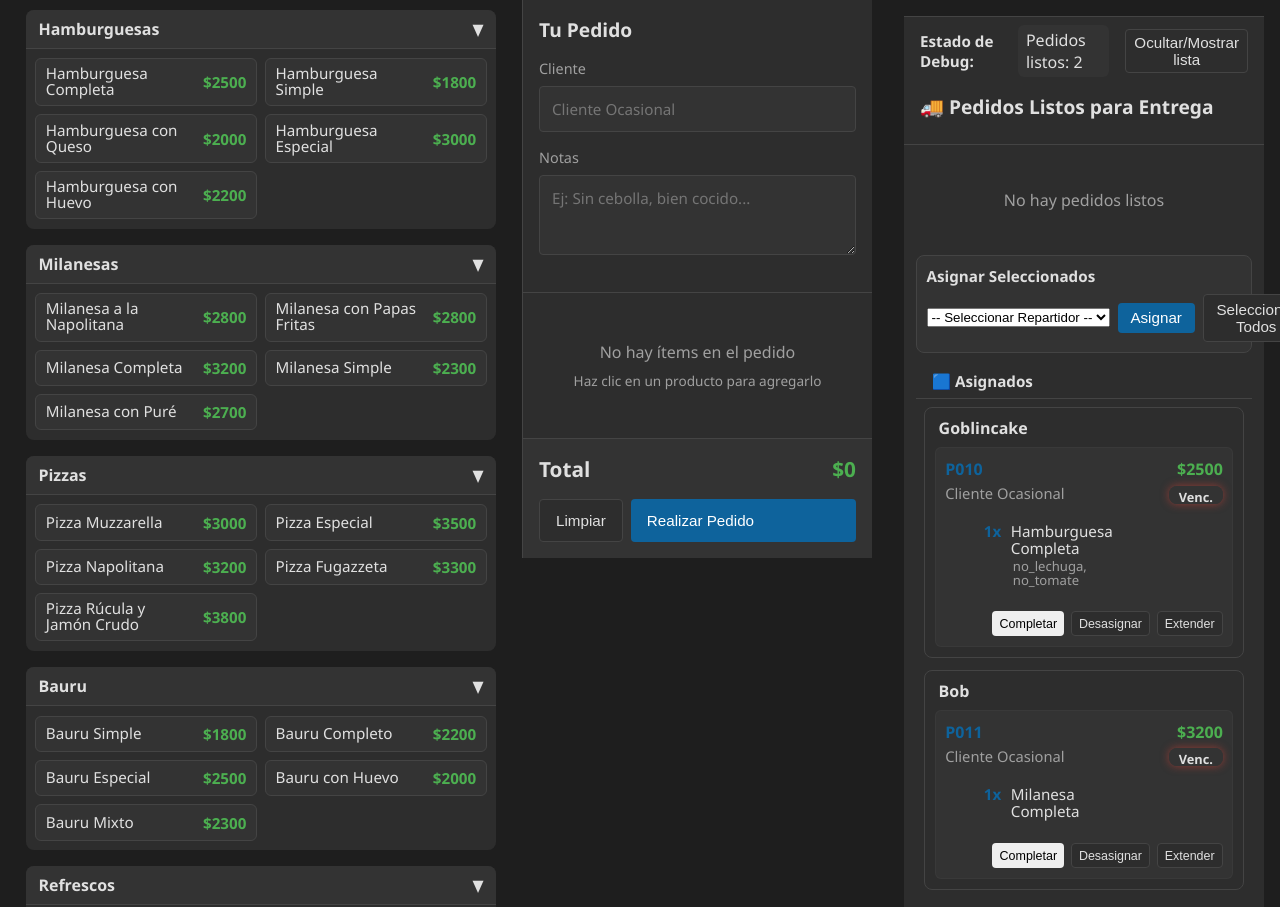
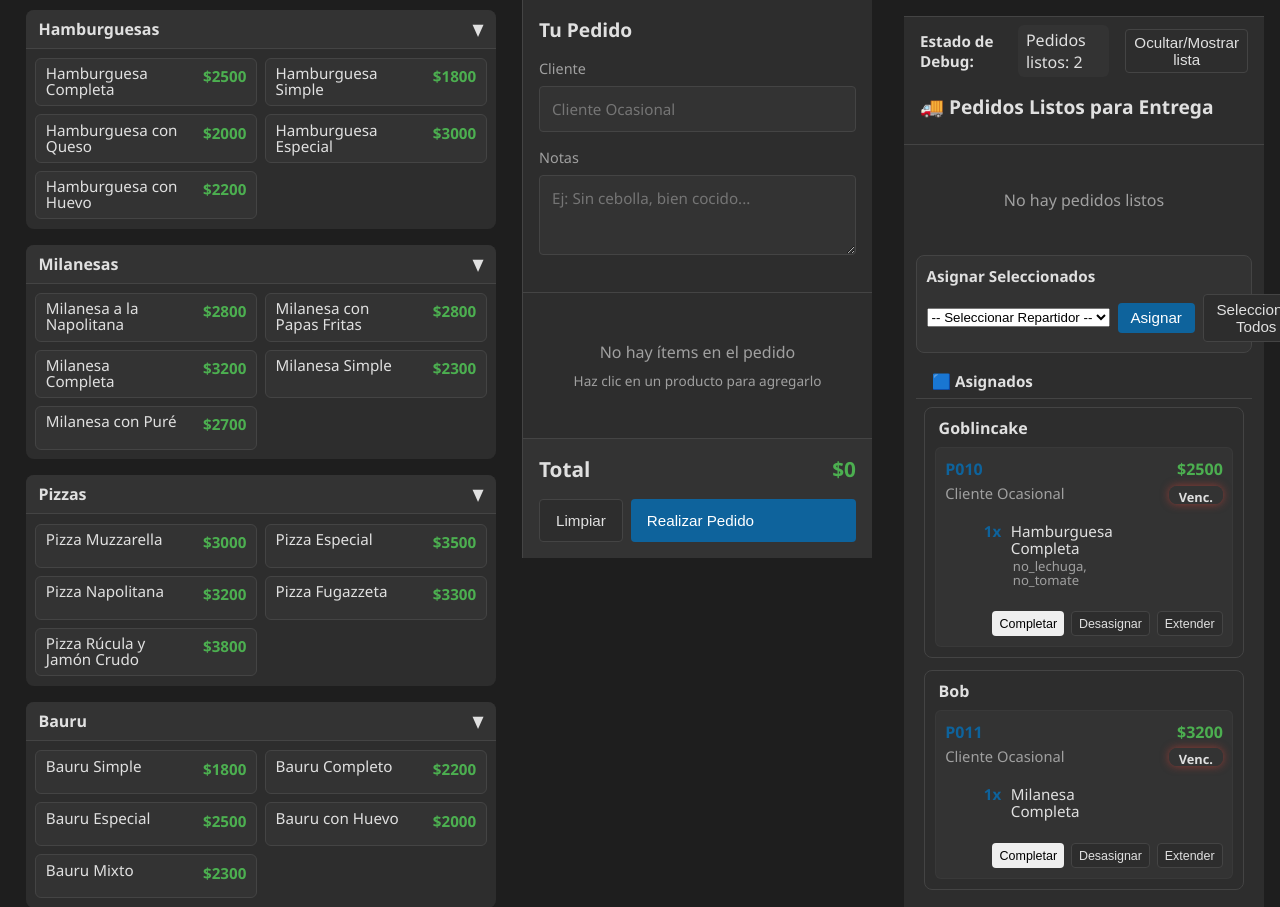
Before and after one commit to Goblincake/delicatessenV8, a Flask app: page / in a window 1280 px wide. Shown: the part 137-1044 px from the top of the page. Run offline with Flask 3, Linux system fonts and the light colour scheme.

Commit message:
UX: prevent price overflow on menu items; reserve space and tighten flex

```diff
--- a/templates/index.html
+++ b/templates/index.html
@@ -137,9 +137,12 @@
             cursor: pointer;
             transition: all 0.16s;
             display: flex;
-            align-items: center;
+            align-items: flex-start;
             justify-content: space-between;
             gap: 0.5rem;
+            min-height: 44px; /* reserve space for two-line names */
+            box-sizing: border-box;
+            overflow: hidden;
         }
 
         .menu-item:hover {
@@ -159,14 +162,18 @@
             overflow: visible;
             white-space: normal; /* allow wrapping so full product names are visible */
             display: block;
+            flex: 1 1 auto;
+            min-width: 0; /* allow flex children to shrink properly */
         }
 
         .menu-item .item-price {
             color: var(--success);
             font-weight: 600;
             font-size: 0.95rem;
-            flex-shrink: 0;
+            flex: 0 0 auto;
             margin-left: 0.5rem;
+            white-space: nowrap;
+            padding-left: 6px;
         }
 
         /* Order Panel */
```
